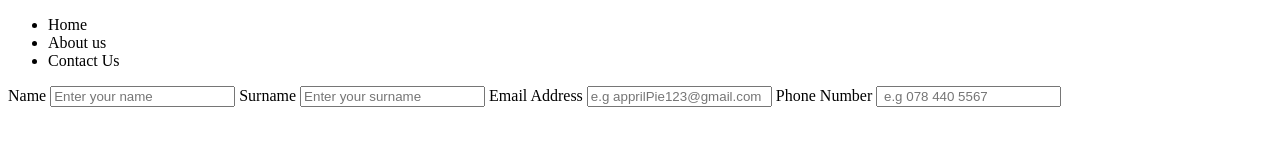
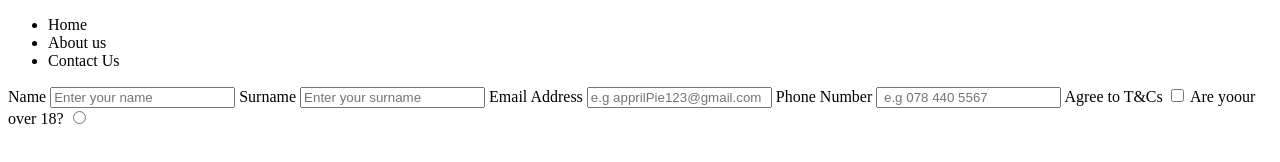
Before and after one commit to Nori-senpai-22/code, a plain HTML site: page EXAM PREP/Practical_Exam_WebTech.html in a window 1280 px wide. Drawn offline with Linux system fonts and the light colour scheme.

Commit message:
3rd commit

```diff
--- a/EXAM PREP/Practical_Exam_WebTech.html
+++ b/EXAM PREP/Practical_Exam_WebTech.html
@@ -36,6 +36,10 @@
         <input type="text" placeholder="e.g apprilPie123@gmail.com">
         <label for="">Phone Number</label>
         <input type="text" placeholder=" e.g 078 440 5567">
+        <label for="">Agree to T&Cs</label>
+        <input type="checkbox" name="" id="">
+        <label for="">Are yoour over 18?</label>
+        <input type="radio" name="" id="">
     </form>
 </body>
 
--- a/EXAM PREP/styles.css
+++ b/EXAM PREP/styles.css
@@ -0,0 +1,3 @@
+body{
+    background-color:rgb(144, 83, 83) ;
+}
```
